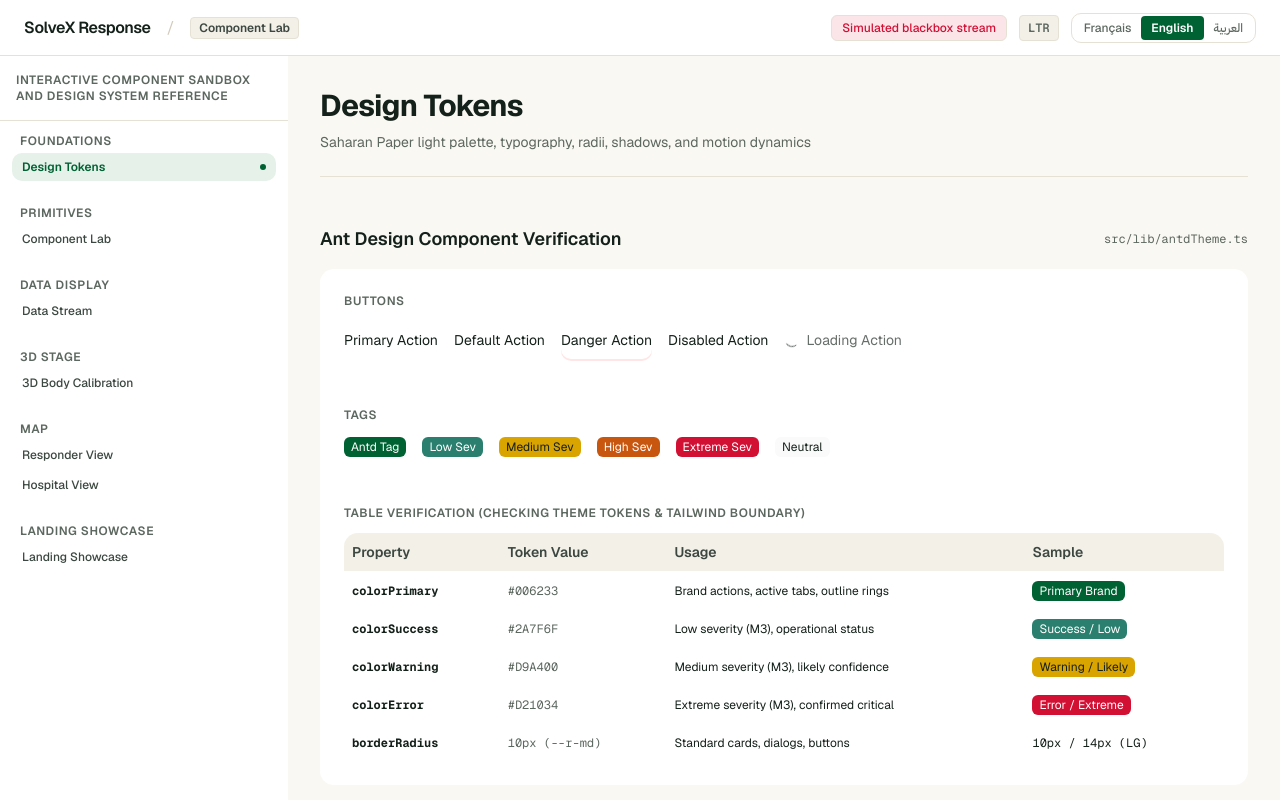
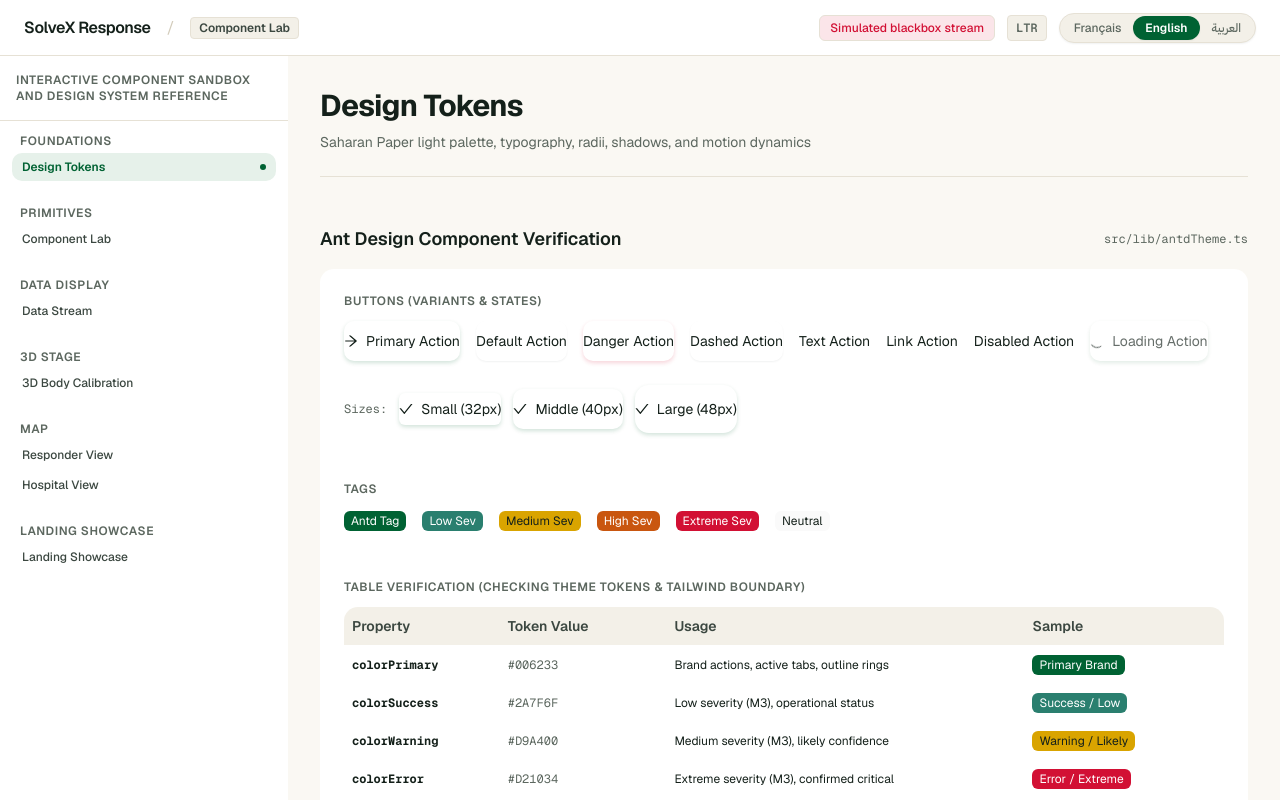
Before and after one commit to Ahyaha-Solvex/solvex-web, a Next.js app: page /en/lab/tokens in a window 1280 px wide. Shown: the top 800 px of the page. Built offline with nearby package versions, Linux system fonts and the light colour scheme; what @ant-design/nextjs-registry would draw is missing.

Commit message:
cp0: enhance button styles with tactile feedback and shadows

```diff
--- /dev/null
+++ b/src/app/not-found.tsx
@@ -0,0 +1,17 @@
+import Link from 'next/link';
+
+export default function GlobalNotFound() {
+  return (
+    <html lang="fr">
+      <body className="min-h-screen bg-[#FAF8F3] text-[#14201A] flex items-center justify-center p-6">
+        <div className="text-center">
+          <h1 className="text-4xl font-bold mb-2">404</h1>
+          <p className="text-sm text-[#5C675F] mb-4">Page non trouvée / Page Not Found</p>
+          <Link href="/" className="text-xs font-semibold text-[#006233] underline">
+            Retour à l&apos;accueil / Return Home
+          </Link>
+        </div>
+      </body>
+    </html>
+  );
+}
--- a/src/components/app/TokensShowcase.tsx
+++ b/src/components/app/TokensShowcase.tsx
@@ -12,6 +12,8 @@ import {
   SafetyCertificateFilled,
   PlayCircleOutlined,
   ReloadOutlined,
+  ArrowRightOutlined,
+  CheckOutlined,
 } from '@ant-design/icons';
 
 interface ColorSwatchProps {
@@ -150,15 +152,29 @@ export function TokensShowcase() {
           <div className="space-y-6">
             <div>
               <h3 className="text-xs font-semibold uppercase tracking-wider text-muted mb-3">
-                Buttons
+                Buttons (Variants &amp; States)
               </h3>
+              <div className="space-y-4">
                 <Space wrap size="middle">
-                <Button type="primary">{t('antButtonPrimary')}</Button>
+                  <Button type="primary" icon={<ArrowRightOutlined />}>
+                    {t('antButtonPrimary')}
+                  </Button>
                   <Button>{t('antButtonDefault')}</Button>
                   <Button danger>{t('antButtonDanger')}</Button>
+                  <Button type="dashed">Dashed Action</Button>
+                  <Button type="text">Text Action</Button>
+                  <Button type="link">Link Action</Button>
                   <Button disabled>Disabled Action</Button>
                   <Button type="primary" loading>Loading Action</Button>
                 </Space>
+
+                <div className="flex items-center gap-3 pt-2">
+                  <span className="text-xs font-mono text-muted">Sizes:</span>
+                  <Button size="small" type="primary" icon={<CheckOutlined />}>Small (32px)</Button>
+                  <Button size="middle" type="primary" icon={<CheckOutlined />}>Middle (40px)</Button>
+                  <Button size="large" type="primary" icon={<CheckOutlined />}>Large (48px)</Button>
+                </div>
+              </div>
             </div>
 
             <Divider className="my-4 border-border" />
--- a/src/components/ui/LangSwitcher.tsx
+++ b/src/components/ui/LangSwitcher.tsx
@@ -19,7 +19,7 @@ export function LangSwitcher() {
     <div
       role="group"
       aria-label="Language selection"
-      className="inline-flex items-center rounded-md border border-border bg-surface p-0.5 text-xs font-medium"
+      className="inline-flex items-center rounded-full border border-border bg-surface-2 p-0.5 text-xs font-medium shadow-1"
     >
       {locales.map((loc) => {
         const isActive = loc === locale;
@@ -28,10 +28,10 @@ export function LangSwitcher() {
             key={loc}
             type="button"
             onClick={() => handleChange(loc)}
-            className={`px-2.5 py-1 rounded transition-colors duration-fast focus-visible:outline-none focus-visible:ring-2 focus-visible:ring-brand ${
+            className={`px-3 py-1 rounded-full transition-all duration-fast focus-visible:outline-none focus-visible:ring-2 focus-visible:ring-brand ${
               isActive
-                ? 'bg-brand text-white font-semibold'
-                : 'text-muted hover:text-ink hover:bg-surface-2'
+                ? 'bg-brand text-white font-semibold shadow-1'
+                : 'text-muted hover:text-ink hover:bg-surface'
             }`}
           >
             {t(loc)}
--- a/src/lib/antdTheme.ts
+++ b/src/lib/antdTheme.ts
@@ -21,7 +21,34 @@ export const antdTheme: ThemeConfig = {
     boxShadow: '0 4px 16px rgba(20,32,26,.08)',
   },
   components: {
-    Button: { controlHeight: 38, primaryShadow: 'none', defaultShadow: 'none', fontWeight: 500 },
+    Button: {
+      controlHeight: 40,
+      controlHeightSM: 32,
+      controlHeightLG: 48,
+      borderRadius: 10,
+      borderRadiusSM: 6,
+      borderRadiusLG: 14,
+      fontWeight: 600,
+      paddingInline: 18,
+      paddingInlineSM: 12,
+      paddingInlineLG: 24,
+      primaryColor: '#FFFFFF',
+      colorPrimary: '#006233',
+      colorPrimaryHover: '#007A41',
+      colorPrimaryActive: '#004D28',
+      primaryShadow: '0 2px 4px rgba(0, 98, 51, 0.18)',
+      defaultBg: '#FFFFFF',
+      defaultColor: '#14201A',
+      defaultBorderColor: '#E6E1D5',
+      defaultHoverBg: '#F3F0E8',
+      defaultHoverColor: '#14201A',
+      defaultHoverBorderColor: '#D3CCBB',
+      defaultActiveBg: '#E6F1EA',
+      defaultActiveColor: '#004D28',
+      defaultActiveBorderColor: '#006233',
+      defaultShadow: '0 1px 2px rgba(20, 32, 26, 0.06)',
+      dangerShadow: '0 2px 4px rgba(210, 16, 52, 0.18)',
+    },
     Card: { borderRadiusLG: 14, boxShadowTertiary: '0 1px 2px rgba(20,32,26,.06)' },
     Table: { headerBg: '#F3F0E8', headerColor: '#3B4740', borderColor: '#E6E1D5' },
     Tag: { borderRadiusSM: 6 },
--- a/src/styles/globals.css
+++ b/src/styles/globals.css
@@ -19,3 +19,12 @@ body {
   outline: 2px solid var(--brand);
   outline-offset: 2px;
 }
+
+/* Button tactile feel per DESIGN.md */
+.ant-btn {
+  transition: all var(--dur-fast) var(--ease-out) !important;
+}
+
+.ant-btn:active:not(:disabled) {
+  transform: scale(0.985);
+}
```
Also changed, not shown: 1 other file (tests, documents, lock files or other folders). Lines whose indentation alone changed are shown as unchanged.
